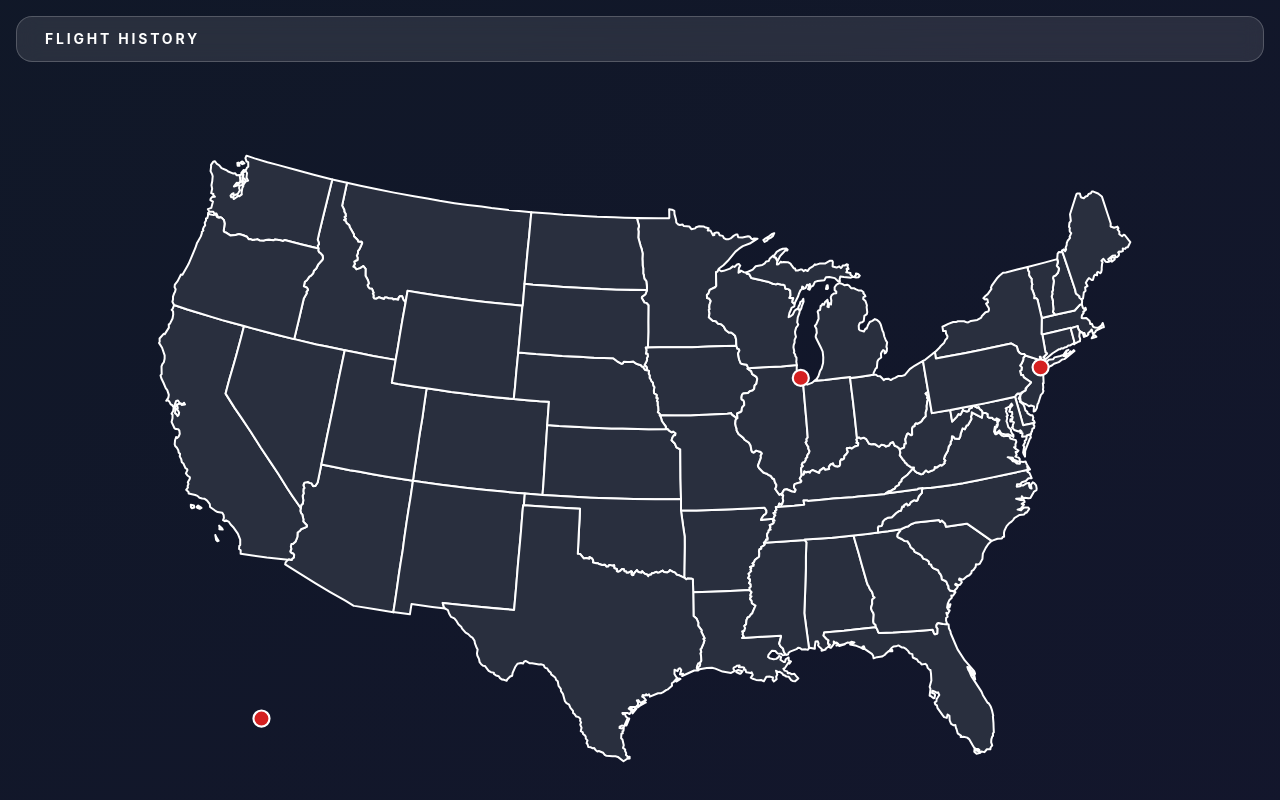
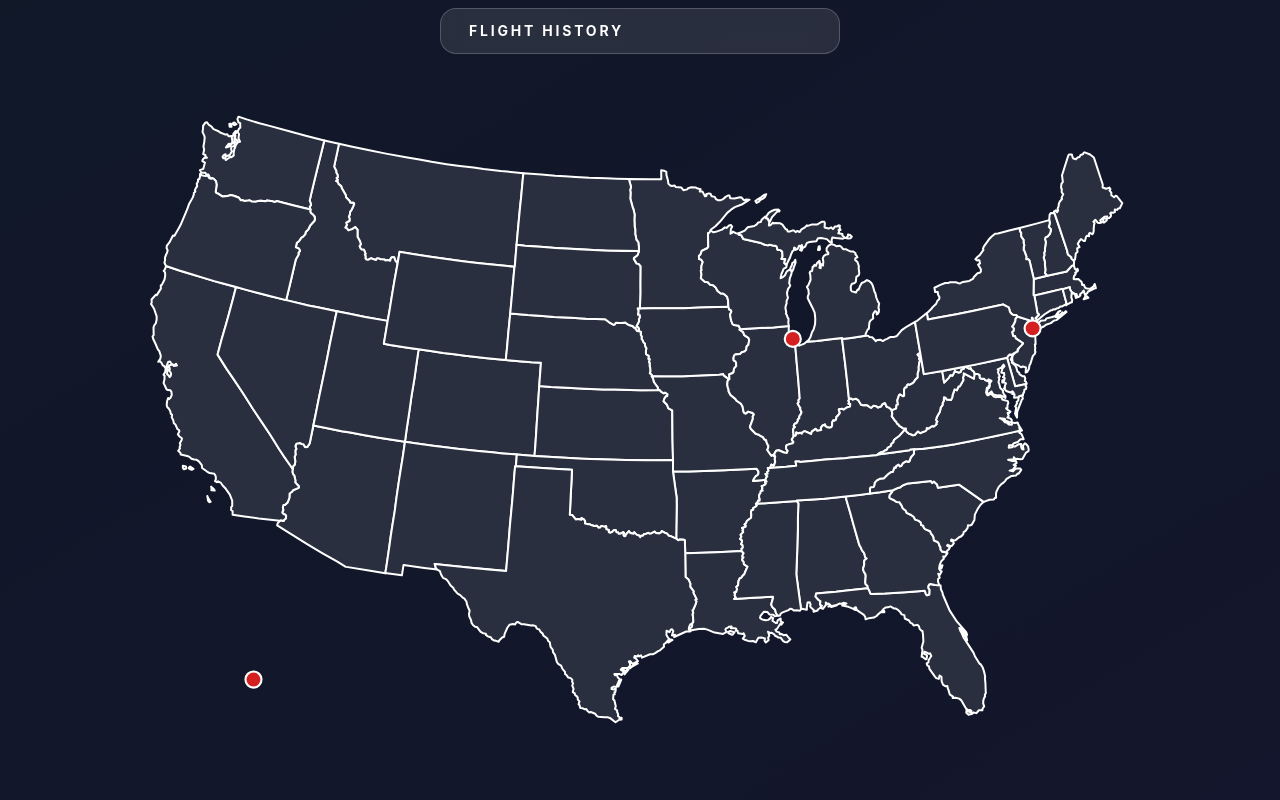
Before and after one commit to mcrowley19/programming-project, a React (Vite) app in the folder frontend/: page / in a window 1280 px wide. Shown: the top 800 px of the page. Built offline with nearby package versions, Linux system fonts and the light colour scheme.

Commit message:
Fix layout: full-viewport, no scroll, map below header; resolve merge

```diff
--- a/frontend/index.html
+++ b/frontend/index.html
@@ -1,5 +1,5 @@
 <!doctype html>
-<html lang="en">
+<html lang="en" class="h-full overflow-hidden">
   <head>
     <meta charset="UTF-8" />
     <link rel="icon" type="image/svg+xml" href="/vite.svg" />
@@ -8,8 +8,8 @@
     <script type="text/javascript" src="/mapdata.js"></script>
     <script type="text/javascript" src="/usmap.js"></script>
   </head>
-  <body class="m-0 bg-[#13162c]">
-    <div id="root"></div>
+  <body class="m-0 h-full overflow-hidden bg-[#13162c]">
+    <div id="root" class="h-full"></div>
     <script type="module" src="/src/main.jsx"></script>
   </body>
 </html>
--- a/frontend/src/App.jsx
+++ b/frontend/src/App.jsx
@@ -6,19 +6,18 @@ function App() {
   }, []);
   return (
     <>
-      <div className="min-h-screen bg-linear-to-br from-gray-900 to-[#13162c] justify-center items-start p-2 w-screen display:block">
-        <div className="pointer-events-auto mx-auto w-full max-w-400">
+      <div className="h-screen w-screen max-h-screen max-w-full overflow-hidden flex flex-col bg-gradient-to-br from-gray-900 to-[#13162c]">
         <header
-            className="flex min-w-max items-center gap-2 m-2 px-3 py-1
+          className="flex-shrink-0 flex min-w-max items-center gap-2 m-2 px-3 py-1
             rounded-2xl
             bg-white/10
             backdrop-blur-[10px]
-            border border-white/20"
+            border border-white/20 w-full max-w-[400px] mx-auto"
         >
           <div className="flex items-center gap-3">
             <button
               type="button"
-                className="flex items-center gap-3 px-4 py-2 rounded-full
+              className="min-w-max flex items-center gap-3 px-4 py-2 rounded-full
                 text-white font-semibold
                 transition-all hover:opacity-90"
             >
@@ -30,9 +29,8 @@ function App() {
 
           <nav className="flex flex-1 items-center justify-center gap-1"></nav>
         </header>
-        </div>
-        <div className="flex justify-center items-center w-screen h-screen ">
-          <div id="map" className="scale-220"></div>
+        <div className="flex-1 min-h-0 overflow-hidden flex items-center justify-center">
+          <div id="map" className="scale-[2.2] origin-center"></div>
         </div>
       </div>
     </>
--- a/frontend/src/index.css
+++ b/frontend/src/index.css
@@ -1,4 +1,9 @@
 @import "tailwindcss";
+
+html,
 body {
   margin: 0;
+  padding: 0;
+  height: 100%;
+  overflow: hidden;
 }
```
Lines whose indentation alone changed are shown as unchanged.
